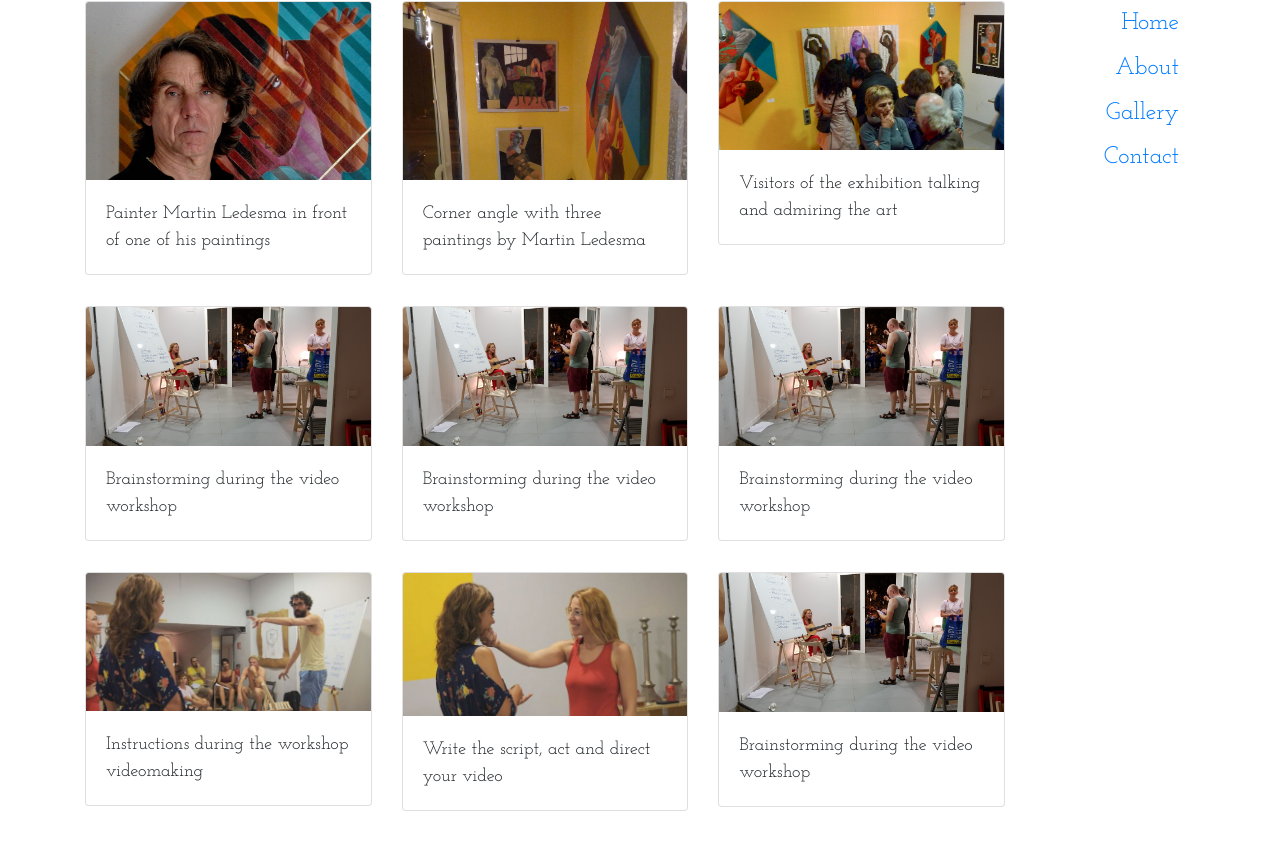
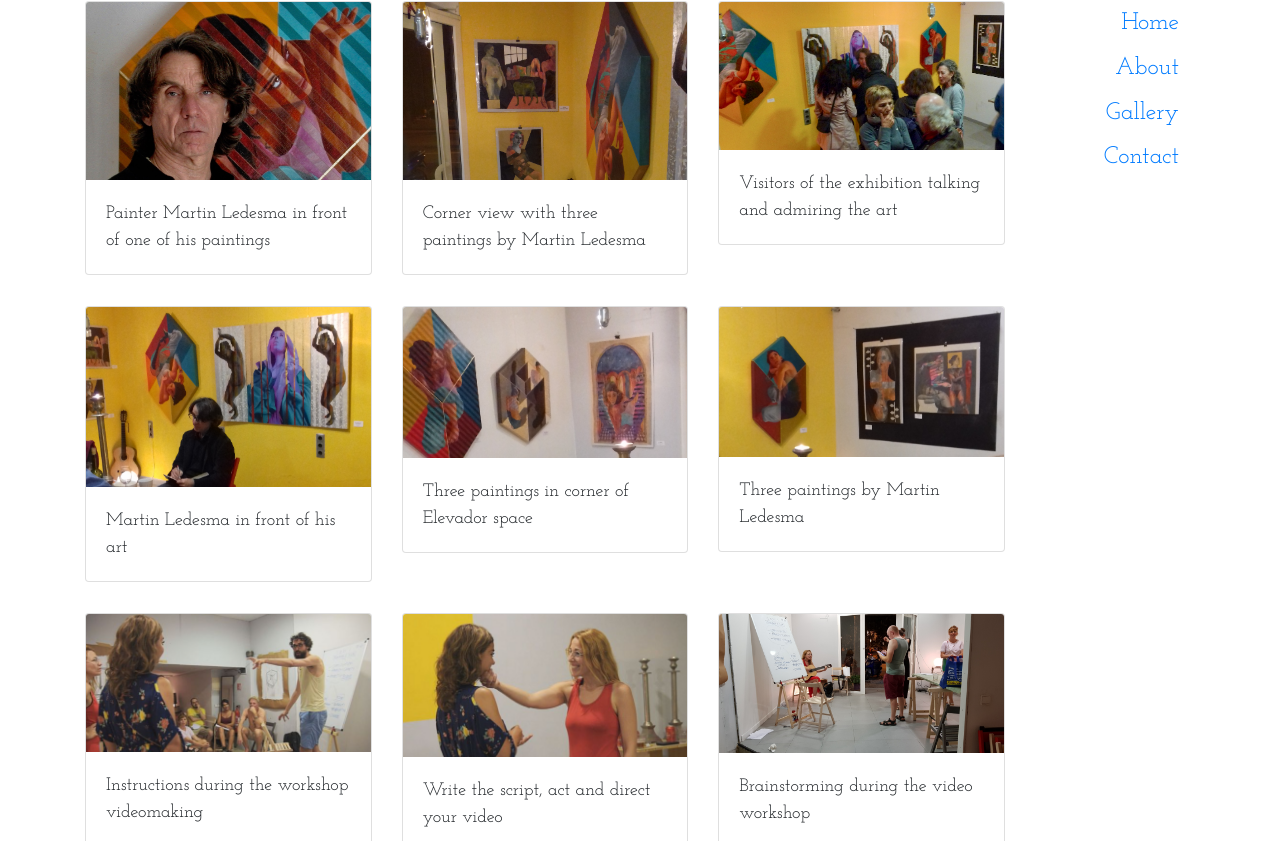
Before and after one commit to Jethet/project-elevador, a Django app: page /gallery/ in a window 1280 px wide. Shown: the part 242-1083 px from the top of the page. Run offline with Django 3.2, Linux system fonts and the light colour scheme; some libraries are stand-ins or nearby versions.

```diff
--- a/placeholder/templates/gallery.html
+++ b/placeholder/templates/gallery.html
@@ -44,7 +44,7 @@
         <div class="card" style="font-size: 18px;">
           <img src="/static/images/exhibition1.jpg" class="card-img-top" alt="Corner of the space showing three paintings by Martin Ledesma">
           <div class="card-body">
-            <p class="card-text">Corner angle with three paintings by Martin Ledesma</p>
+            <p class="card-text">Corner view with three paintings by Martin Ledesma</p>
           </div>
         </div>
       </div>
@@ -82,25 +82,25 @@
     <div class="row">
       <div class="col-sm">
         <div class="card" style="font-size: 18px;">
-          <img src="/static/images/filmclub2.jpg" class="card-img-top" alt="Workshop filmmaking 2">
+          <img src="/static/images/exhibition2.jpg" class="card-img-top" alt="Martin Ledesma sitting in front of his paintings">
           <div class="card-body">
-            <p class="card-text">Brainstorming during the video workshop</p>
+            <p class="card-text">Martin Ledesma in front of his art</p>
           </div>
         </div>
       </div>
       <div class="col-sm">
         <div class="card" style="font-size: 18px;">
-          <img src="/static/images/filmclub2.jpg" class="card-img-top" alt="Workshop filmmaking 2">
+          <img src="/static/images/exhibition4.jpg" class="card-img-top" alt="Corner of space with 3 paintings">
           <div class="card-body">
-            <p class="card-text">Brainstorming during the video workshop</p>
+            <p class="card-text">Three paintings in corner of Elevador space</p>
           </div>
         </div>
       </div>
       <div class="col-sm">
         <div class="card" style="font-size: 18px;">
-          <img src="/static/images/filmclub2.jpg" class="card-img-top" alt="Workshop filmmaking 2">
+          <img src="/static/images/exhibition3.jpg" class="card-img-top" alt="Two colourful works by Martin Ledesma">
           <div class="card-body">
-            <p class="card-text">Brainstorming during the video workshop</p>
+            <p class="card-text">Three paintings by Martin Ledesma</p>
           </div>
         </div>
       </div>
```
